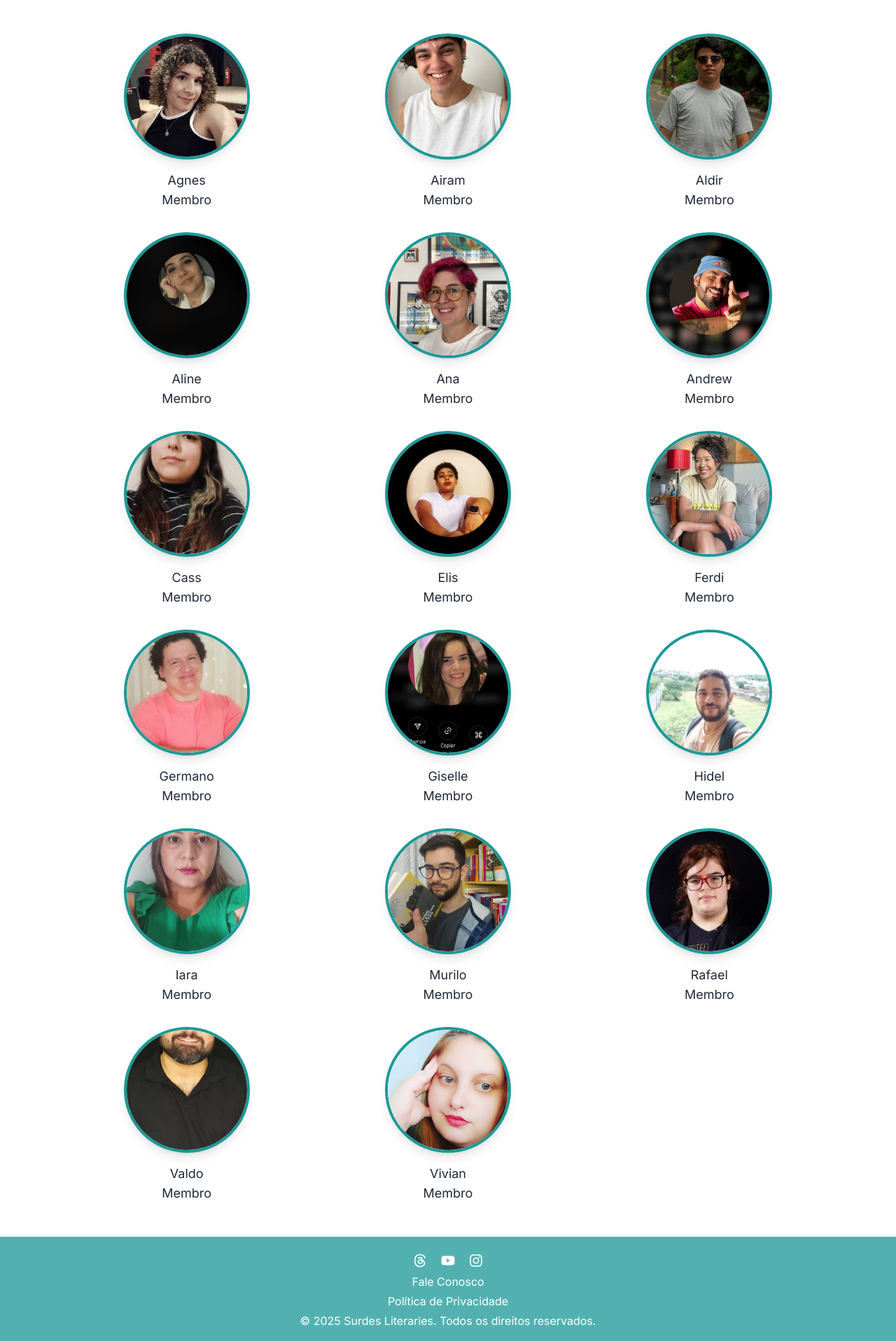
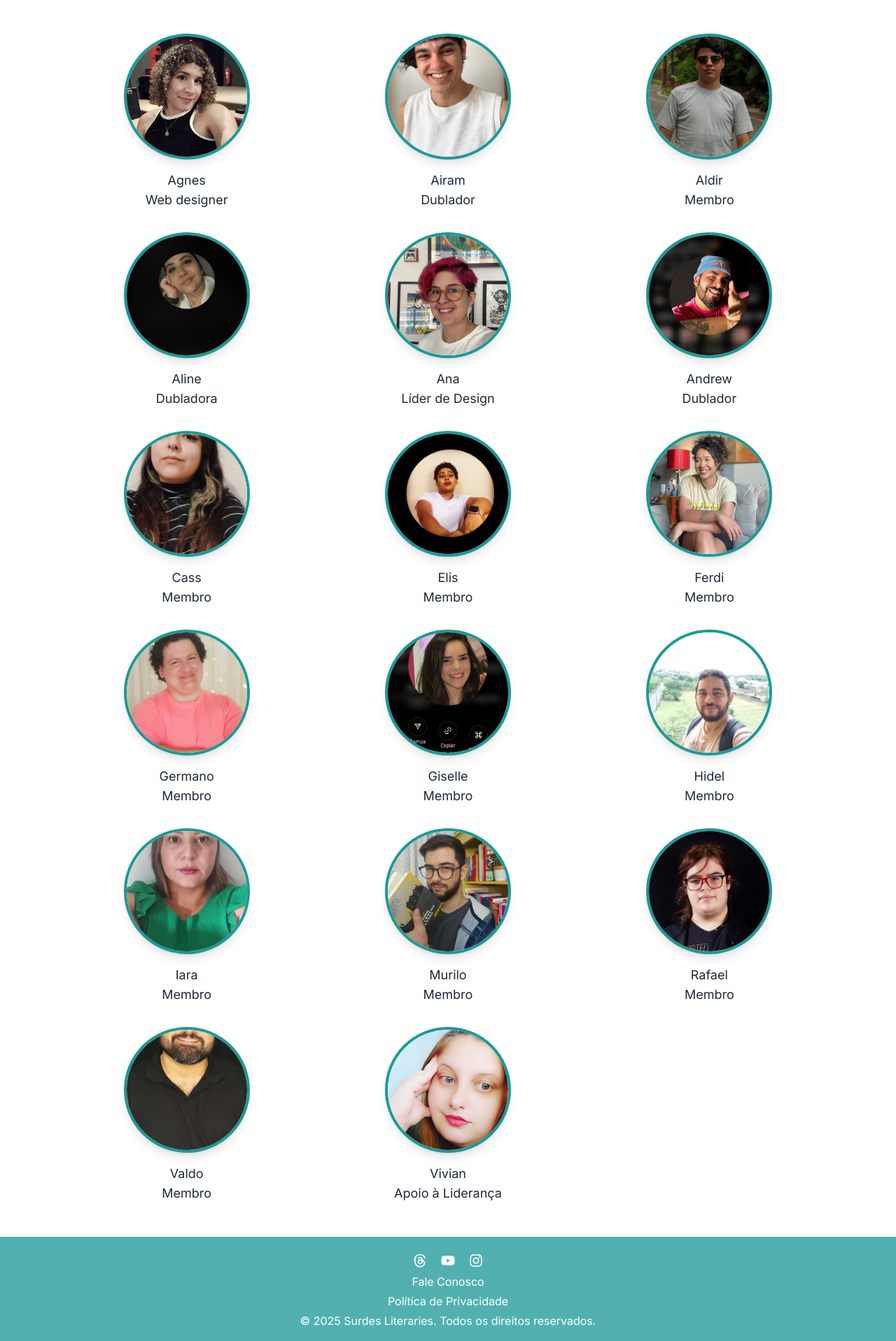
Before and after one commit to agnesmva/surdes-literaries, a React (Vite) app: page / in a window 1280 px wide. Shown: the part 1188-3105 px from the top of the page at 70% size. Built offline with nearby package versions, Linux system fonts and the light colour scheme.

Commit message:
componente membros

```diff
--- a/src/pages/home/Home.jsx
+++ b/src/pages/home/Home.jsx
@@ -125,12 +125,12 @@ function MainContent() {
       <section className="relative px-4 mx-10 md:px-8 md:mx-auto py-12 md:max-w-6xl">
         <div className="grid grid-cols-2 sm:grid-cols-2 md:grid-cols-3 gap-8">
 
-          <Membro img={Agnes} nome="Agnes" cargo="Membro" />
-          <Membro img={Airam} nome="Airam" cargo="Membro" />
+          <Membro img={Agnes} nome="Agnes" cargo="Web designer" />
+          <Membro img={Airam} nome="Airam" cargo="Dublador" />
           <Membro img={Aldir} nome="Aldir" cargo="Membro" />
-          <Membro img={Aline} nome="Aline" cargo="Membro" />
-          <Membro img={Ana} nome="Ana" cargo="Membro" />
-          <Membro img={Andrew} nome="Andrew" cargo="Membro" />
+          <Membro img={Aline} nome="Aline" cargo="Dubladora" />
+          <Membro img={Ana} nome="Ana" cargo="Líder de Design" />
+          <Membro img={Andrew} nome="Andrew" cargo="Dublador" />
           <Membro img={Cass} nome="Cass" cargo="Membro" />
           <Membro img={Elis} nome="Elis" cargo="Membro" />
           <Membro img={Ferdi} nome="Ferdi" cargo="Membro" />
@@ -141,7 +141,7 @@ function MainContent() {
           <Membro img={Murilo} nome="Murilo" cargo="Membro" />
           <Membro img={Rafael} nome="Rafael" cargo="Membro" />
           <Membro img={Valdo} nome="Valdo" cargo="Membro" />
-          <Membro img={Vivian} nome="Vivian" cargo="Membro" />
+          <Membro img={Vivian} nome="Vivian" cargo="Apoio à Liderança" />
 
         </div>
       </section>
```
